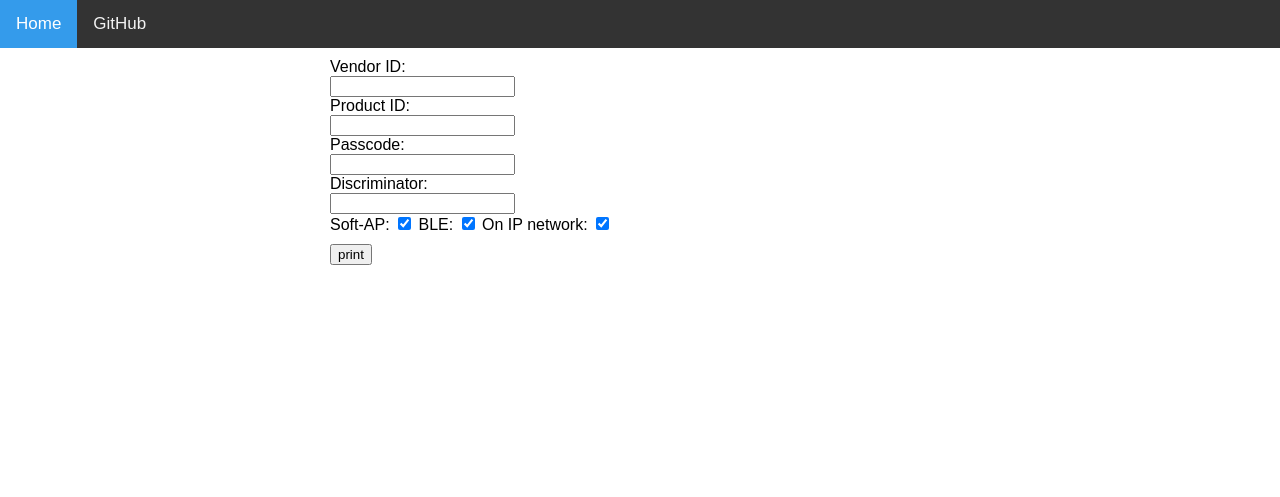
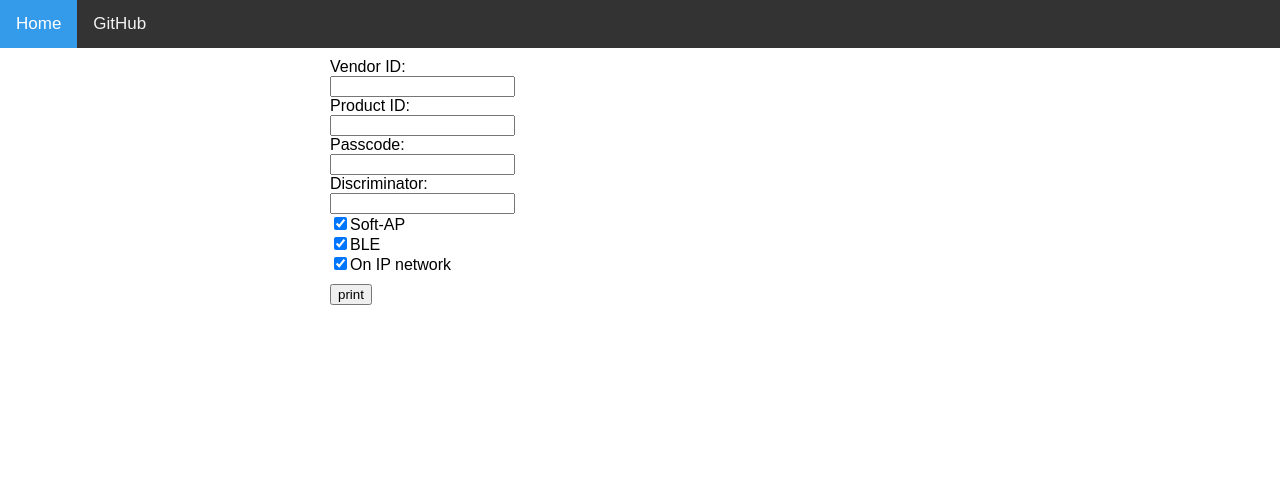
Before and after one commit to thekuwayama/matter_qrcode_generator, a plain HTML site: page index.html in a window 1280 px wide. Drawn offline with Linux system fonts and the light colour scheme.

Commit message:
deploy: 7be9cd290e296f82e0284d3aa48df7322f624cbb

```diff
--- a/index.html
+++ b/index.html
@@ -5,7 +5,7 @@
     <meta name="viewport" content="width=device-width, initial-scale=1">
 
     <title>QR-code generator for Matter</title>
-  <script defer src="4b0b460cdbefe2241f75.js"></script></head>
+  <script defer src="543f2b6b6428e3e4d759.js"></script></head>
 
   <body>
     <div class="topnav">
@@ -24,12 +24,9 @@
         <input type="text" id="passcode"><br>
         <label for="discriminator">Discriminator:</label><br>
         <input type="text" id="discriminator"><br>
-        <label for="softAP">Soft-AP:</label>
-        <input type="checkbox" id="softAP" name="Soft-AP" checked>
-        <label for="ble">BLE:</label>
-        <input type="checkbox" id="ble" name="BLE" checked>
-        <label for="onIPNW">On IP network:</label>
-        <input type="checkbox" id="onIPNW" name="On IP network" checked><br>
+        <input type="checkbox" id="softAP" name="Soft-AP" checked><label for="softAP">Soft-AP</label><br>
+        <input type="checkbox" id="ble" name="BLE" checked><label for="ble">BLE</label><br>
+        <input type="checkbox" id="onIPNW" name="On IP network" checked><label for="onIPNW">On IP network</label><br>
       </div>
       <div></div>
 
```
Also changed, not shown: 543f2b6b6428e3e4d759.js (renamed from 4b0b460cdbefe2241f75.js).
